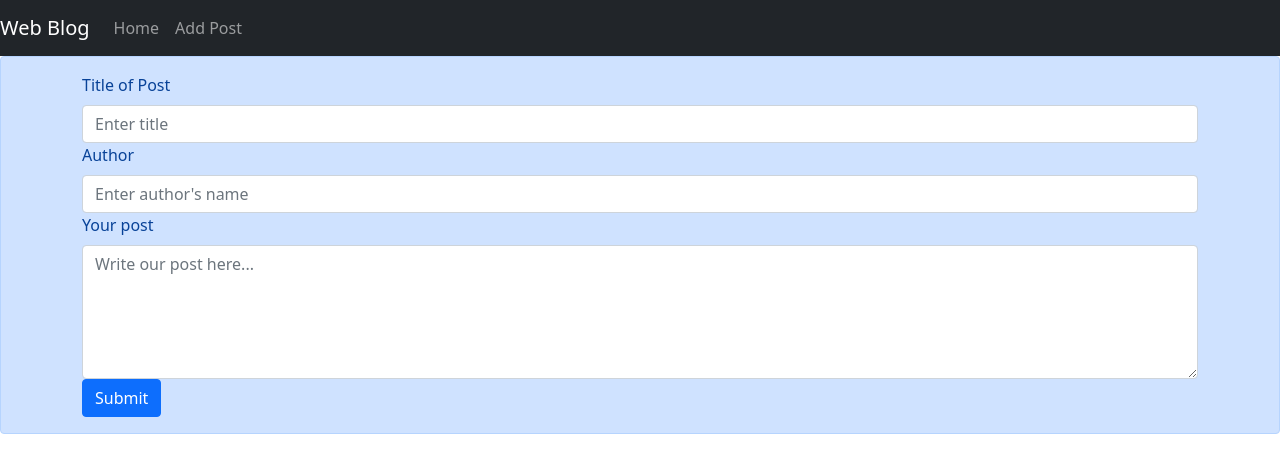
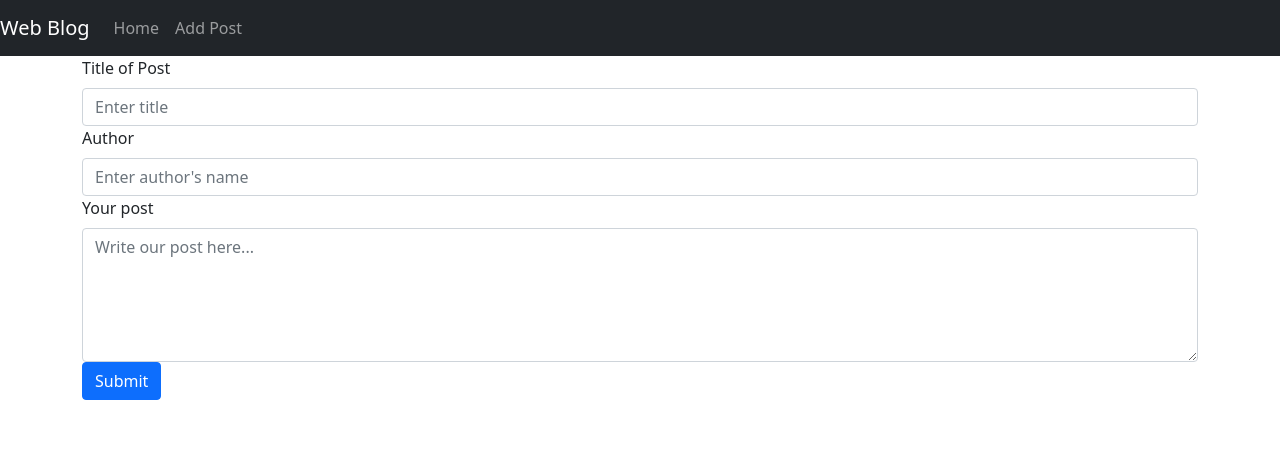
Before and after one commit to szaroket/WebBlog, a React (Create React App) app in the folder frontend/react_app/: page /add-post in a window 1280 px wide. Shown: the top 472 px of the page. Built offline with nearby package versions, Linux system fonts and the light colour scheme; no server answers.

Commit message:
Remove alert

```diff
--- a/frontend/react_app/src/pages/AddPost.tsx
+++ b/frontend/react_app/src/pages/AddPost.tsx
@@ -14,7 +14,7 @@ const AddPost = () => {
         return title.toLowerCase().replace(/ /g, '-').replace(/[^\w-]+/g, '')
     }
 
-    const handleChange = (e:any) => {
+    const handleChange = (e: any) => {
         const value = e.target.value;
         setState({
             ...post,
@@ -41,7 +41,6 @@ const AddPost = () => {
     }
 
     return (
-        <Alert variant='primary'>
         <Container fluid="md">
             <Row className="align-items-lg-center">
                 <Col>
@@ -68,7 +67,6 @@ const AddPost = () => {
                 </Col>
             </Row>
         </Container>
-        </Alert>
     )
 }
 
```
Lines whose indentation alone changed are shown as unchanged.
